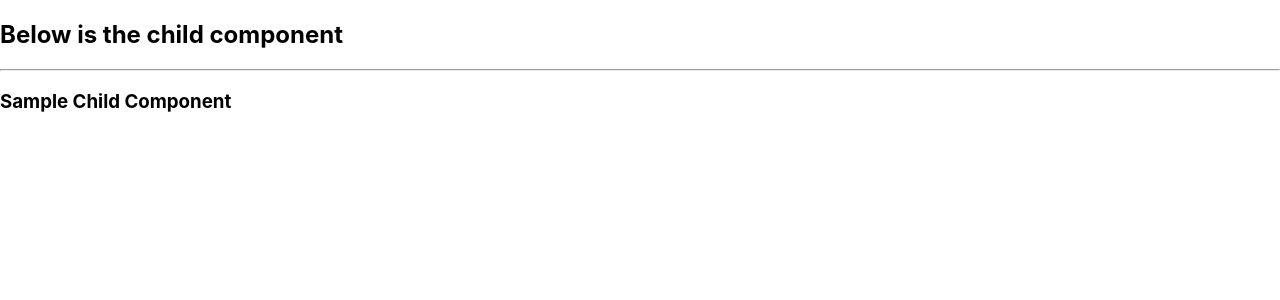
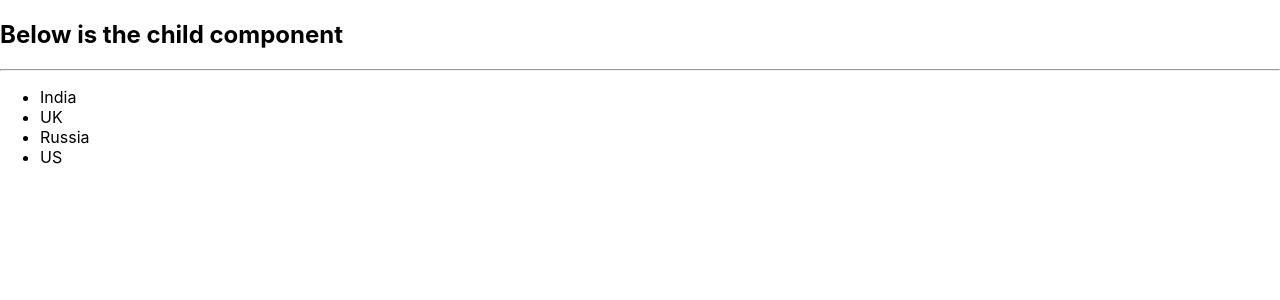
Before and after one commit to anupbaranwal/react-palyground, a React (Create React App) app: page / in a window 1280 px wide. Shown: the top 300 px of the page. Built offline with nearby package versions, Linux system fonts and the light colour scheme.

Commit message:
feat(day-1): passing data from parent to child component

```diff
--- a/src/App.js
+++ b/src/App.js
@@ -3,11 +3,12 @@ import "./App.css";
 import Sample from "./Sample";
 
 const App = (props) => {
+  const countries = ["India", "UK", "Russia", "US"];
   return (
     <>
       <h2>Below is the child component</h2>
       <hr />
-      <Sample />
+      <Sample countries={countries} />
     </>
   );
 };
--- a/src/Sample.js
+++ b/src/Sample.js
@@ -1,5 +1,13 @@
 const Sample = (props) => {
-  return <h3>Sample Child Component</h3>;
+  return (
+    <>
+      <ul>
+        {props.countries?.map((country) => (
+          <li>{country}</li>
+        ))}
+      </ul>
+    </>
+  );
 };
 
 export default Sample;
```
